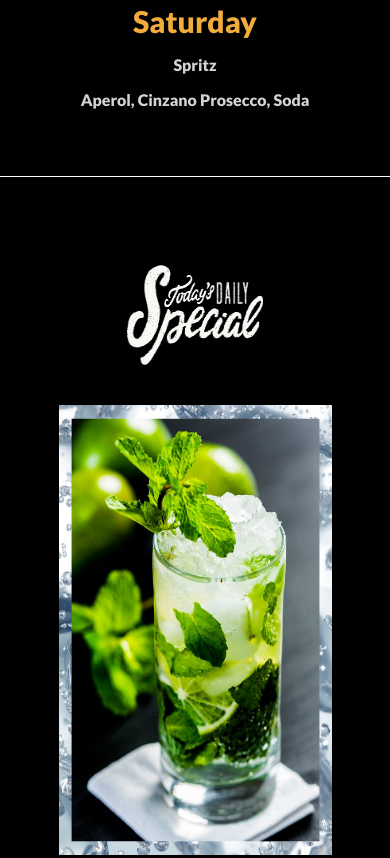
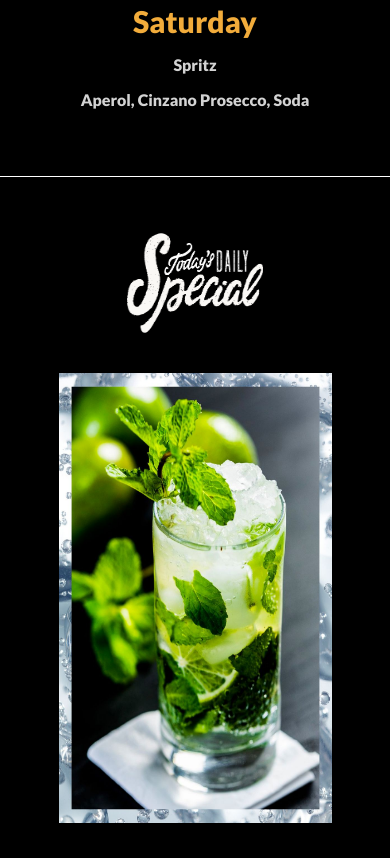
Before and after one commit to Vedanshi15/DailySpecial-Page, a plain HTML site: page index.html in a window 390 px wide. Shown: the part 1654-2512 px from the top of the page. Drawn offline with Linux system fonts and the light colour scheme.

Commit message:
DailySpecial

```diff
--- a/css/DailySpecialStyle.css
+++ b/css/DailySpecialStyle.css
@@ -247,7 +247,7 @@ padding: 1.75em; /**28px**/
   #section-div2 {
 	width:100%;
     padding-bottom:5em;
-    padding-top:5em;
+    padding-top:3em;
   }
 
 }
```
